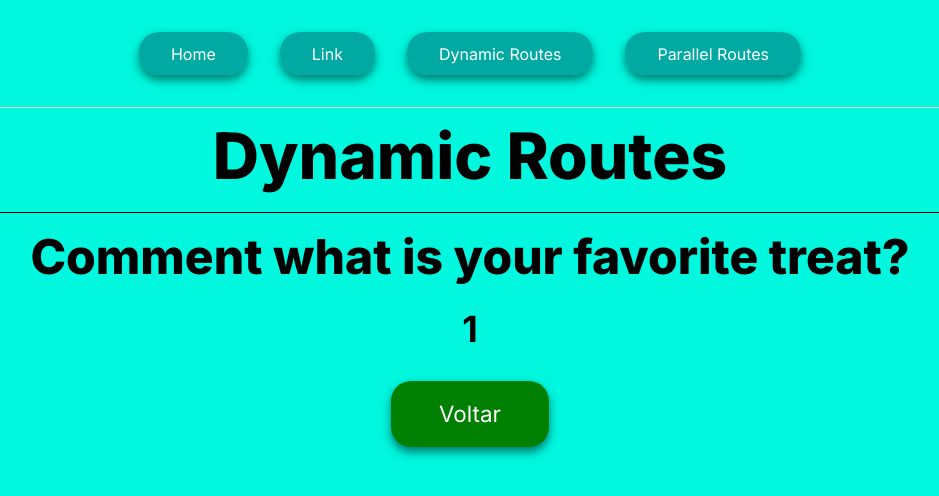
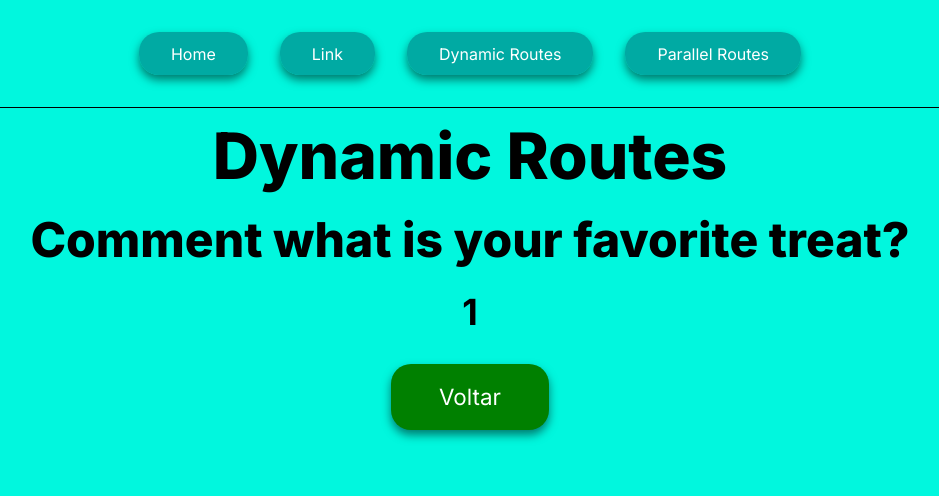
Before and after one commit to MestreALMO/youtube-nextjs-everything_routing, a Next.js app: page /dynamic-routes/1 in a window 1280 px wide. Shown: the top 496 px of the page, without its empty margins (170-1109 px from the left). Built offline with nearby package versions, Linux system fonts and the light colour scheme.

Commit message:
better looking site

```diff
--- a/src/app/dynamic-routes/layout.tsx
+++ b/src/app/dynamic-routes/layout.tsx
@@ -7,7 +7,6 @@ export default function CommentDynamicRoutes({
     <section>
       <div className="flex flex-col justify-center items-center">
         <h1>Dynamic Routes</h1>
-        <hr className="w-[100%] my-2 border-black" />
         <h2>Comment what is your favorite treat?</h2>
       </div>
 
--- a/src/app/layout.tsx
+++ b/src/app/layout.tsx
@@ -31,7 +31,7 @@ export default function RootLayout({
             Parallel Routes
           </Link>
         </nav>
-        <hr className="w-[100%]" />
+        <hr className="w-[100%] border-black" />
         {children}
       </body>
     </html>
```
